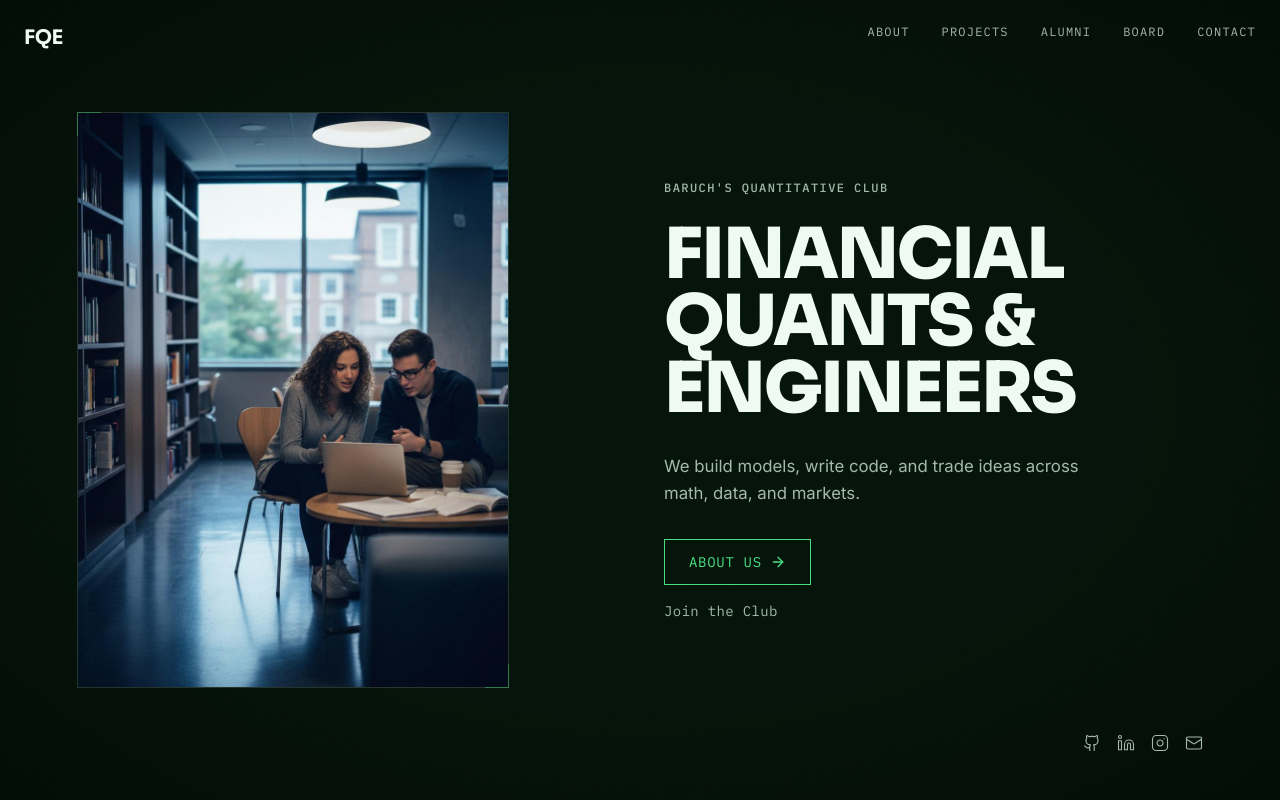
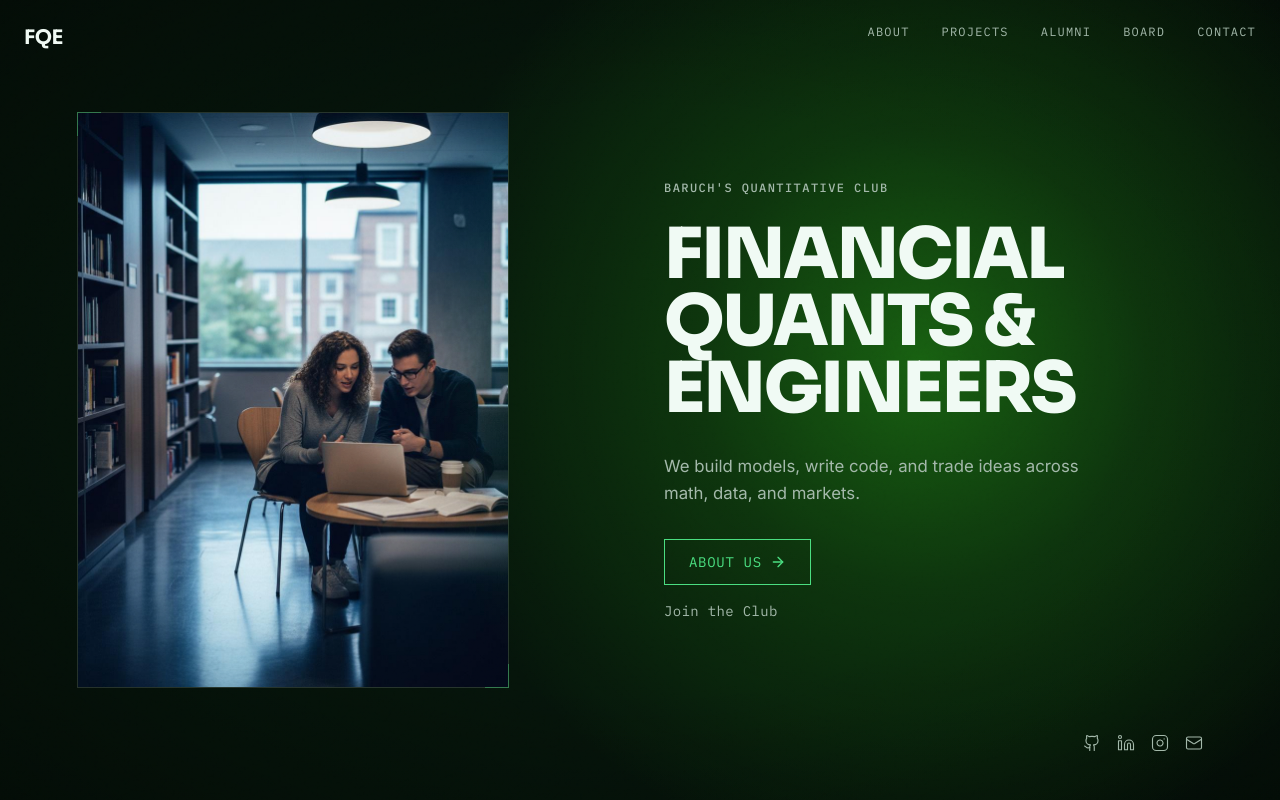
Before and after one commit to LifeDisparity/LifeDisparity.github.io, a React (Vite) app: page / in a window 1280 px wide. Shown: the top 800 px of the page. Built offline with nearby package versions, Linux system fonts and the light colour scheme.

Commit message:
Enhance hero matrix effect with neon green styling

```diff
--- a/src/index.css
+++ b/src/index.css
@@ -143,7 +143,7 @@
   overflow: hidden;
   pointer-events: none;
   z-index: 10;
-  opacity: 0.55;
+  opacity: 0.85;
   mix-blend-mode: screen;
 }
 
@@ -151,14 +151,23 @@
   position: absolute;
   top: -80%;
   font-family: 'IBM Plex Mono', monospace;
-  font-size: 0.82rem;
-  line-height: 1.1;
+  font-size: 0.95rem;
+  line-height: 1.0;
   white-space: pre;
-  color: rgba(74, 222, 128, 0.92);
-  text-shadow: 0 0 10px rgba(74, 222, 128, 0.65);
+  color: rgba(57, 255, 20, 1);
+  text-shadow: 0 0 14px rgba(57, 255, 20, 0.95);
   animation-name: matrix-fall;
   animation-timing-function: linear;
   animation-iteration-count: infinite;
+}
+
+.matrix-hotspot {
+  position: absolute;
+  inset: 0;
+  z-index: 11;
+  pointer-events: none;
+  background: radial-gradient(circle at 72% 45%, rgba(57, 255, 20, 0.32) 0%, rgba(57, 255, 20, 0.14) 22%, transparent 50%);
+  mix-blend-mode: screen;
 }
 
 @keyframes matrix-fall {
--- a/src/sections/HeroSection.tsx
+++ b/src/sections/HeroSection.tsx
@@ -1,10 +1,10 @@
 import { ArrowRight, Github, Instagram, Linkedin, Mail } from 'lucide-react';
 
-const matrixColumns = Array.from({ length: 28 }, (_, i) => ({
+const matrixColumns = Array.from({ length: 48 }, (_, i) => ({
   id: i,
-  left: `${(i / 28) * 100}%`,
-  delay: `${-(i % 9) * 0.9}s`,
-  duration: `${7 + (i % 6)}s`,
+  left: `${(i / 48) * 100}%`,
+  delay: `${-(i % 11) * 0.7}s`,
+  duration: `${5 + (i % 5)}s`,
 }));
 
 const matrixGlyphs = '01011010\n11010001\n10100111\n01101001\n10010110\n11100010\n01011101\n00110110';
@@ -28,6 +28,7 @@ export default function HeroSection() {
           </span>
         ))}
       </div>
+      <div className="matrix-hotspot" aria-hidden="true" />
 
       <div className="relative w-full px-[6vw] py-[14vh] grid grid-cols-1 lg:grid-cols-2 gap-12 items-center">
         {/* Left Photo Panel */}
```
